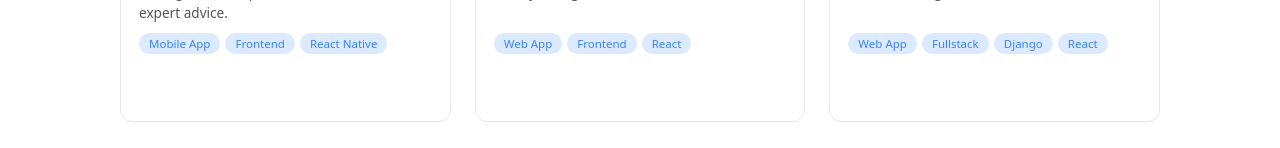
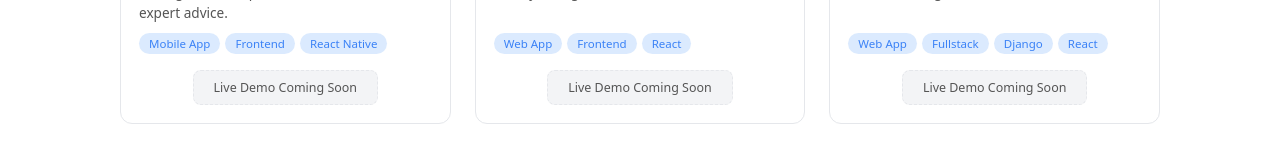
Before and after one commit to irfanmim/personal-website-fe, a Vue app: page /#/ in a window 1280 px wide. Shown: the part 701-849 px from the top of the page. Built offline with nearby package versions, Linux system fonts and the light colour scheme; no server answers.

Commit message:
update project card that don't have demo url

```diff
--- a/src/components/ProjectCard.vue
+++ b/src/components/ProjectCard.vue
@@ -12,12 +12,13 @@
           <span class="tag" v-for="tag in tags" :key="tag">{{ tag }}</span>
         </div>
         <a
-          :href="demo || undefined"
-          :target="demo ? '_blank' : undefined"
-          :rel="demo ? 'noopener' : undefined"
+          v-if="demo"
+          :href="demo"
+          target="_blank"
+          rel="noopener"
           class="demo-btn"
-          :class="{ 'demo-btn--hidden': !demo }"
         >Live Demo →</a>
+        <span v-else class="demo-soon">Live Demo Coming Soon</span>
       </div>
     </div>
   </div>
@@ -138,8 +139,16 @@ defineProps({
   opacity: 0.8;
 }
 
-.demo-btn--hidden {
-  visibility: hidden;
-  pointer-events: none;
+.demo-soon {
+  align-self: center;
+  margin-top: 16px;
+  font-size: 0.78rem;
+  font-weight: 500;
+  color: var(--color-text-muted);
+  background: var(--color-pill-bg);
+  border-radius: 8px;
+  padding: 8px 20px;
+  border: 1px dashed var(--color-border);
+  cursor: default;
 }
 </style>
```
